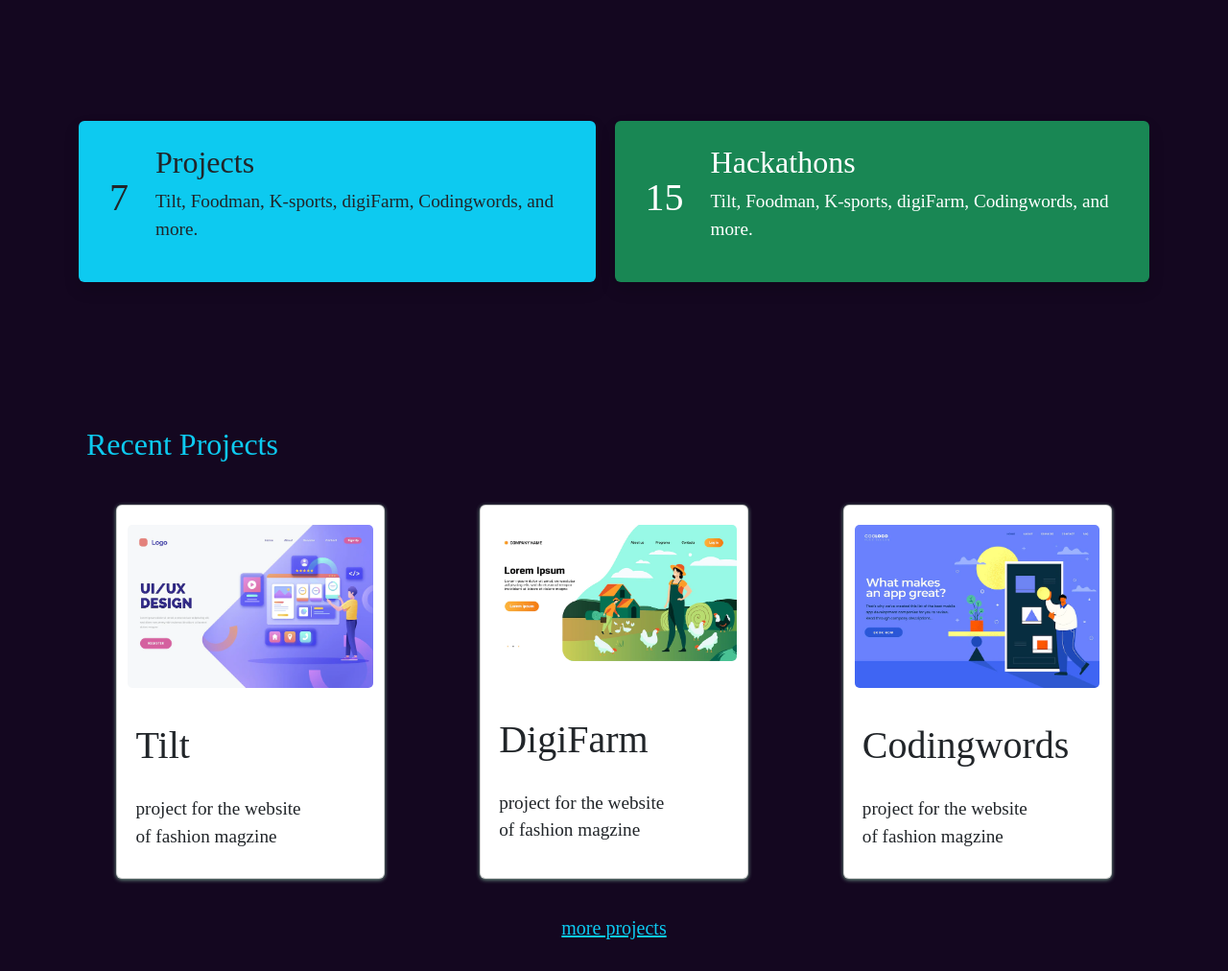
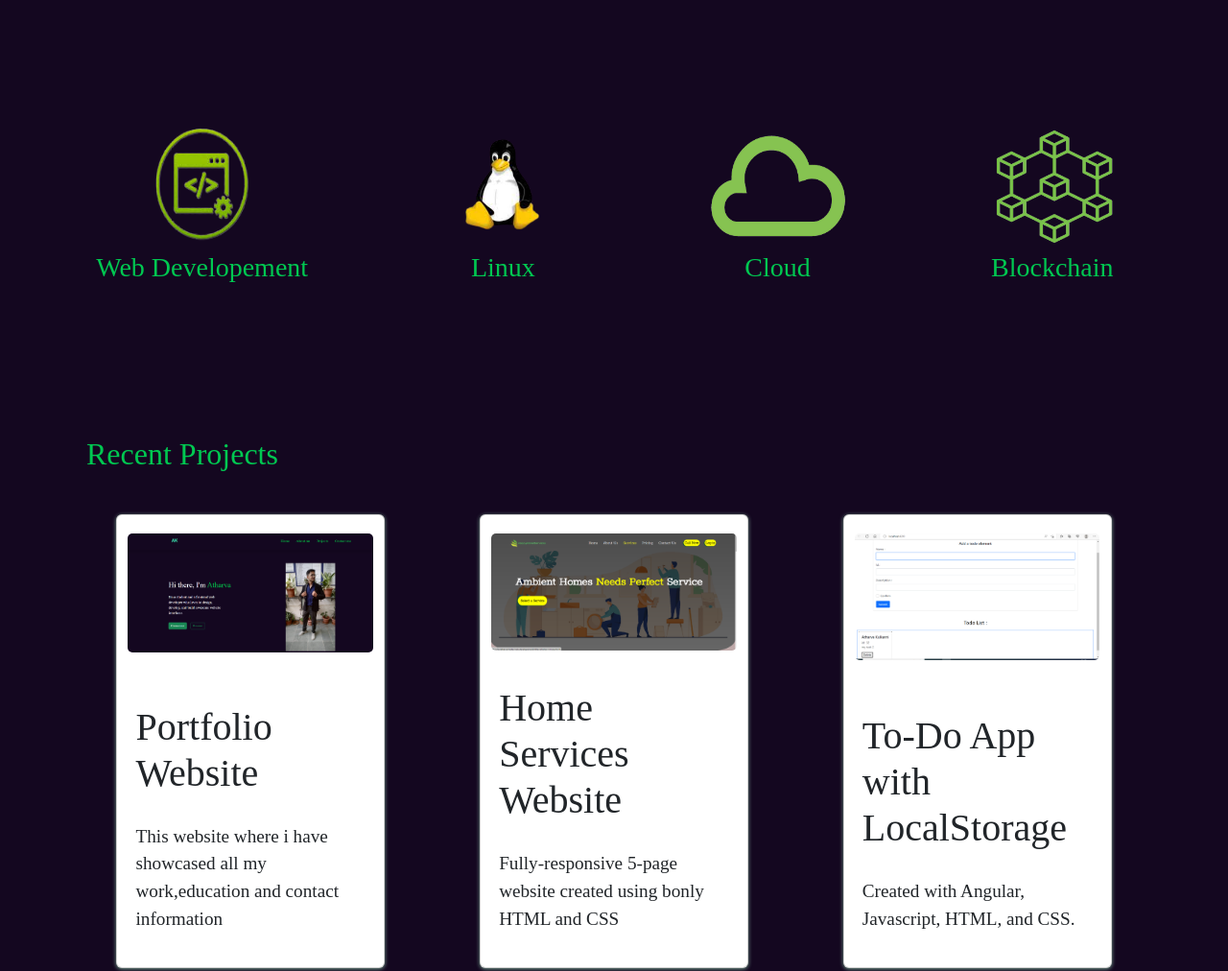
Before and after one commit to katharva01/OIBGRIP, a plain HTML site: page portfolio/index.html in a window 1280 px wide. Shown: the part 720-1732 px from the top of the page at 96% size. Drawn offline with nearby package versions, Linux system fonts and the light colour scheme.

Commit message:
task2 complete

```diff
--- a/portfolio/index.css
+++ b/portfolio/index.css
@@ -12,8 +12,9 @@ body{
 
 }
 .img-sm{
-    max-width: 150px;
-    height: auto;
+    height: 120px;
+    width: 150px;
+
 
 }
 .img-icon{
@@ -34,14 +35,14 @@ body{
 }
 
 .colour-text{
-    color: #49aa49;
+    color: #00C851;
      /* text-shadow: 0 1px 4px rgba(196, 187, 187, 0.6) ; */
 }
 
 .card{
     padding: 1%;
     width: 280px;
-    height: 390px;
+    /* height: 390px; */
     box-shadow: 0 1px 4px rgba(177, 255, 209, 0.6);
 }
 
--- a/portfolio/index.html
+++ b/portfolio/index.html
@@ -67,7 +67,7 @@
   </div>
 </div>
 
-
+<!--
    <div class="hero mx-4">
     <div class="container d-flex flex-column flex-md-row justify-content-around my-5 flexbox-gap">
     <div class="d-flex align-items-center flexbox-gap bg-info rounded justify-content-center p-4 shadow" >
@@ -89,46 +89,72 @@
       </div>
     </div>
   </div>
-   </div>
+   </div> -->
+
+
+ <div class="hero">
+
+    <div class="d-flex justify-content-evenly flex-column flex-md-row flexbox-gap colour-text">
+      <div class="skill d-flex flex-column align-items-center">
+        <img class="img-sm m-2"  src="./assets/skill1.png" alt="">
+        <h2 class="fs-3">Web Developement</h2>
+      </div>
+      <div class="skill d-flex flex-column align-items-center">
+        <img class="img-sm m-2"  src="./assets/skill2.png" alt="">
+        <h2 class="fs-3">Linux</h2>
+      </div>
+      <div class="skill d-flex flex-column align-items-center">
+        <img class="img-sm m-2"  src="./assets/skill3.png" alt="">
+        <h2 class="fs-3">Cloud</h2>
+      </div>
+      <div class="skill d-flex flex-column align-items-center">
+        <img class="img-sm m-2"  src="./assets/skill4.png" alt="">
+        <h2 class="fs-3">Blockchain</h2>
+      </div>
+
+    </div>
+  </div>
+ </div>
+
 
 <div class="hero">
   <div class="d-flex flex-column my-5 flexbox-gap ">
     <div class="container d-flex align-items-center justify-content-between flexbox-gap flex-column flex-lg-row ">
-      <h1 class="mx-2 fs-2 text-info">Recent Projects</h1>
+      <h1 class="mx-2 fs-2 colour-text">Recent Projects</h1>
 
     </div>
     <div  class="container d-flex flex-column flex-md-row justify-content-evenly my-3 flexbox-gap ">
       <div class="d-flex flex-column conntainer card flexbox-gap mx-auto ">
         <div class="h-50 my-2">
-          <img src="./assets/project-1.webp" alt="" class="card-img" />
+          <img src="./assets/project-1.png" alt="" class="card-img" />
         </div>
         <div class="d-flex flex-column p-2 flexbox-gap">
-          <h1 class="w-75 text-nowrap ">Tilt</h1>
-          <p class="w-75">project for the website of fashion magzine</p>
+          <h1 class="  ">Portfolio Website</h1>
+          <p class="">This website where i have showcased all my work,education and contact information</p>
         </div>
       </div>
       <div class="d-flex flex-column conntainer card flexbox-gap mx-auto">
         <div class="h-50 my-2">
-          <img src="./assets/project-3.webp" alt="" class="card-img" />
+          <img src="./assets/project-2.png" alt="" class="card-img" />
         </div>
         <div class="d-flex flex-column p-2 flexbox-gap">
-          <h1 class="w-75 text-nowrap">DigiFarm</h1>
-          <p class="w-75">project for the website of fashion magzine</p>
+          <h1 class=" text-wrap">Home Services Website</h1>
+          <p class="">Fully-responsive 5-page website created using bonly HTML and CSS</p>
         </div>
 
       </div>
       <div class="d-flex flex-column conntainer card flexbox-gap mx-auto">
         <div class="h-50 my-2">
-          <img src="./assets/project-2.webp" alt="" class="card-img" />
+          <img src="./assets/project-3.png" alt="" class="card-img" />
         </div>
         <div class="d-flex flex-column p-2 flexbox-gap">
-          <h1 class="w-75 text-nowrap">Codingwords</h1>
-          <p class="w-75">project for the website of fashion magzine</p>
+          <h1 class="">To-Do App with LocalStorage</h1>
+          <p class="">Created with Angular, Javascript, HTML, and CSS.</p>
         </div>
 
       </div>
     </div>
-    <a href="#" class="mx-3 fs-5 text-info text-center">more projects</a>
+    <a href="#" class="mx-3 fs-5 colour-text text-center">more projects</a>
   </div>
 </div>
 
@@ -140,7 +166,7 @@
           </div>
           <div>
             <h2>Github</h2>
-            <p>Tilt, Foodman, K-sports, DigiFarm, Codingwords, and more.</p>
+            <p>collection of all project codebase from Atharva</p>
           </div>
         </div>
         <div class="d-flex align-items-center flexbox-gap bg-info p-4 rounded justify-content-center shadow">
@@ -149,7 +175,7 @@
           </div>
           <div>
             <h2>Blogs</h2>
-            <p>Tilt, Foodman, K-sports, digiFarm, Codingwords, and more.</p>
+            <p>Blogs written by Atharva can be found here</p>
           </div>
         </div>
       </div>
@@ -164,7 +190,7 @@
         <div>
           <img src="./assets/instagram.png" alt="" class="img-icon mx-3" />
           <img src="./assets/mail.png" alt="" class="img-icon mx-3" />
-          <img src="./assets/linkedin.png" alt="" class="img-icon mx-3" />
+          <a href="https://www.linkedin.com/in/atharva-kulkarni-aba570199/"><img src="./assets/linkedin.png" alt="" class="img-icon mx-3" /></a>
         </div>
       </div>
 
```
Also changed, not shown: portfolio/assets/project-1.png (added), portfolio/assets/project-1.webp (deleted), portfolio/assets/project-2.png (added), portfolio/assets/project-2.webp (deleted), portfolio/assets/project-3.png (added), portfolio/assets/project-3.webp (deleted), portfolio/assets/skill1.png (added), portfolio/assets/skill2.png (added), portfolio/assets/skill3.png (added), portfolio/assets/skill4.png (added).
